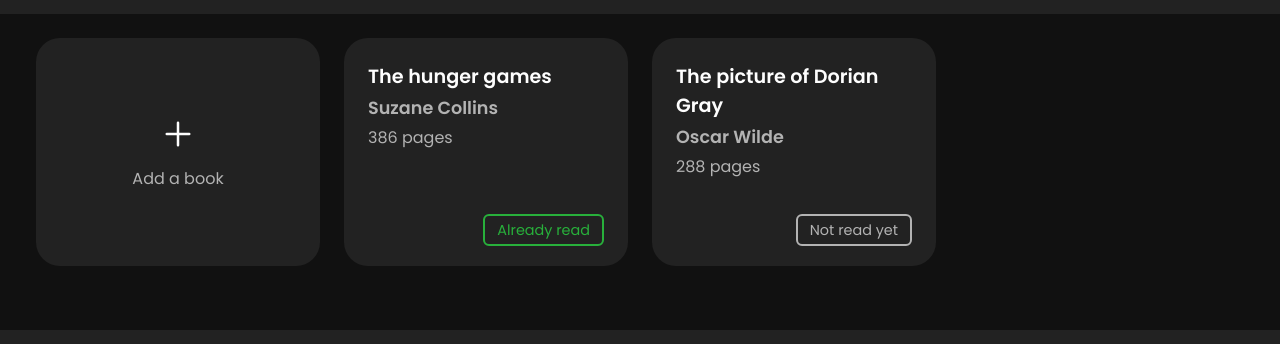
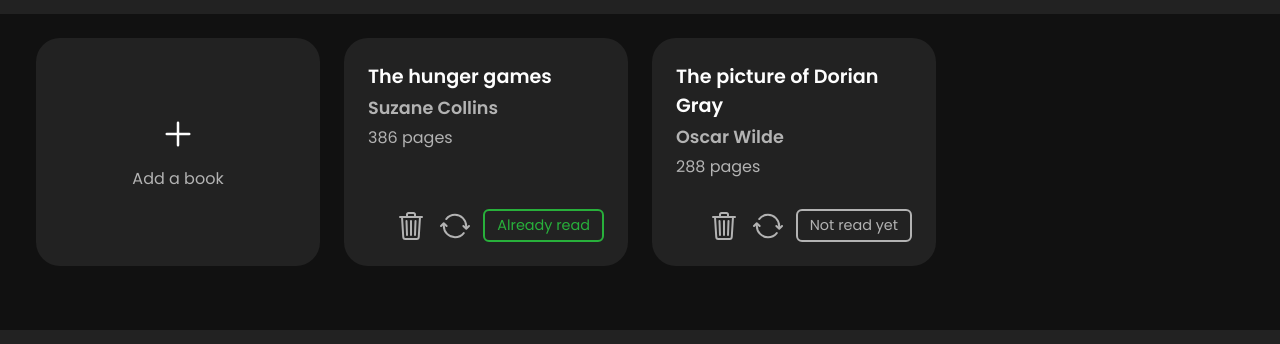
Before and after one commit to f-Rodeh/library, a plain HTML site: page index.html in a window 1280 px wide. Shown: the part 358-702 px from the top of the page. Drawn offline with nearby package versions, Linux system fonts and the light colour scheme.

Commit message:
Add action buttons to book card

```diff
--- a/index.html
+++ b/index.html
@@ -22,13 +22,19 @@
         <h1>The hunger games</h1>
         <h2>Suzane Collins</h2>
         <span>386 pages</span>
-        <div class="read-status read"></div>
+        <div class="read-status read">
+          <ion-icon name="trash-outline"></ion-icon>
+          <ion-icon name="sync-outline"></ion-icon>
+        </div>
       </div>
       <div class="card">
         <h1>The picture of Dorian Gray</h1>
         <h2>Oscar Wilde</h2>
         <span>288 pages</span>
-        <div class="read-status"></div>
+        <div class="read-status">
+          <ion-icon name="trash-outline"></ion-icon>
+          <ion-icon name="sync-outline"></ion-icon>
+        </div>
       </div>
     </main>
     <footer>
--- a/style.css
+++ b/style.css
@@ -67,6 +67,19 @@ main {
 
 .read-status {
   justify-self: end;
+
+  display: flex;
+  align-items: center;
+  gap: 12px;
+}
+
+.read-status ion-icon {
+  font-size: 32px;
+  color: var(--low-contrast-txt);
+}
+
+.read-status ion-icon:hover {
+  color: var(--main-txt);
 }
 
 .read-status.read::after {
```
